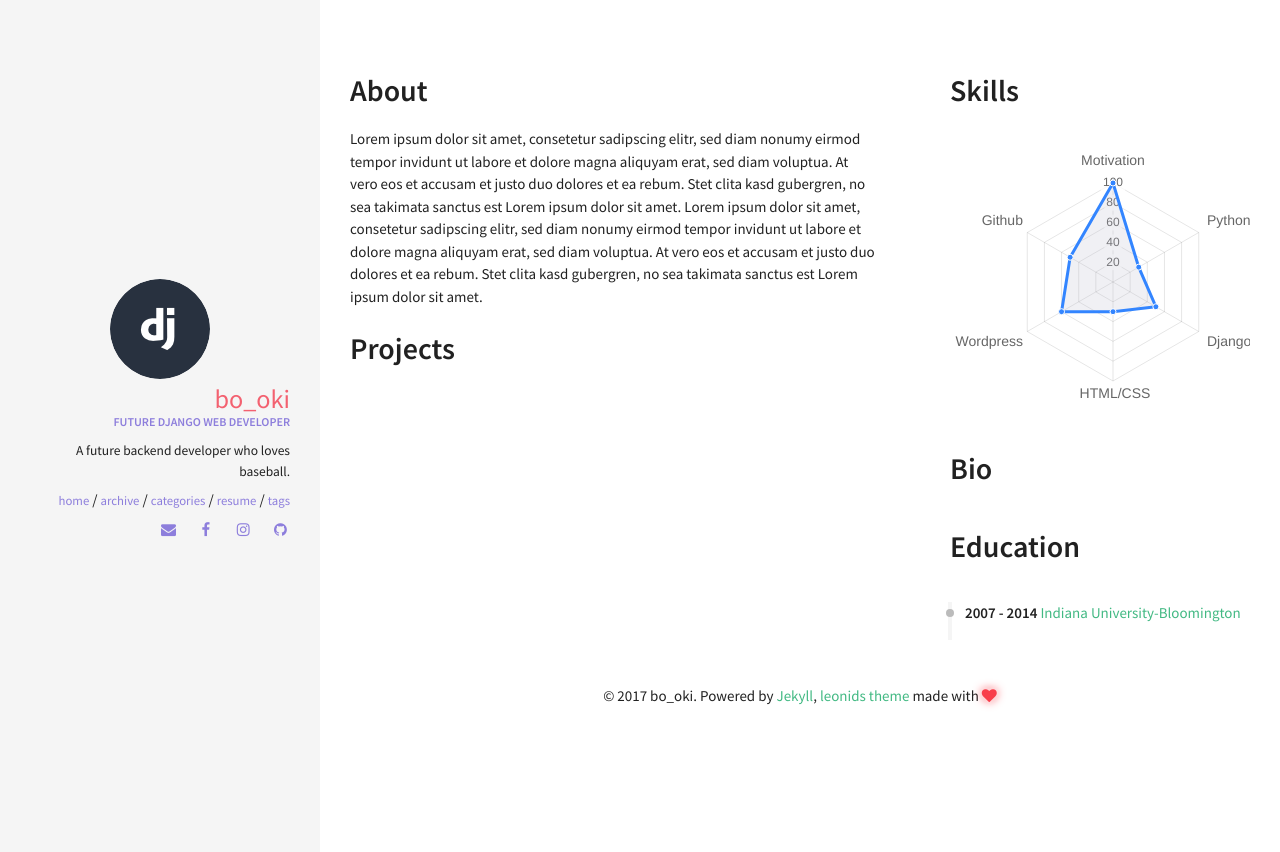
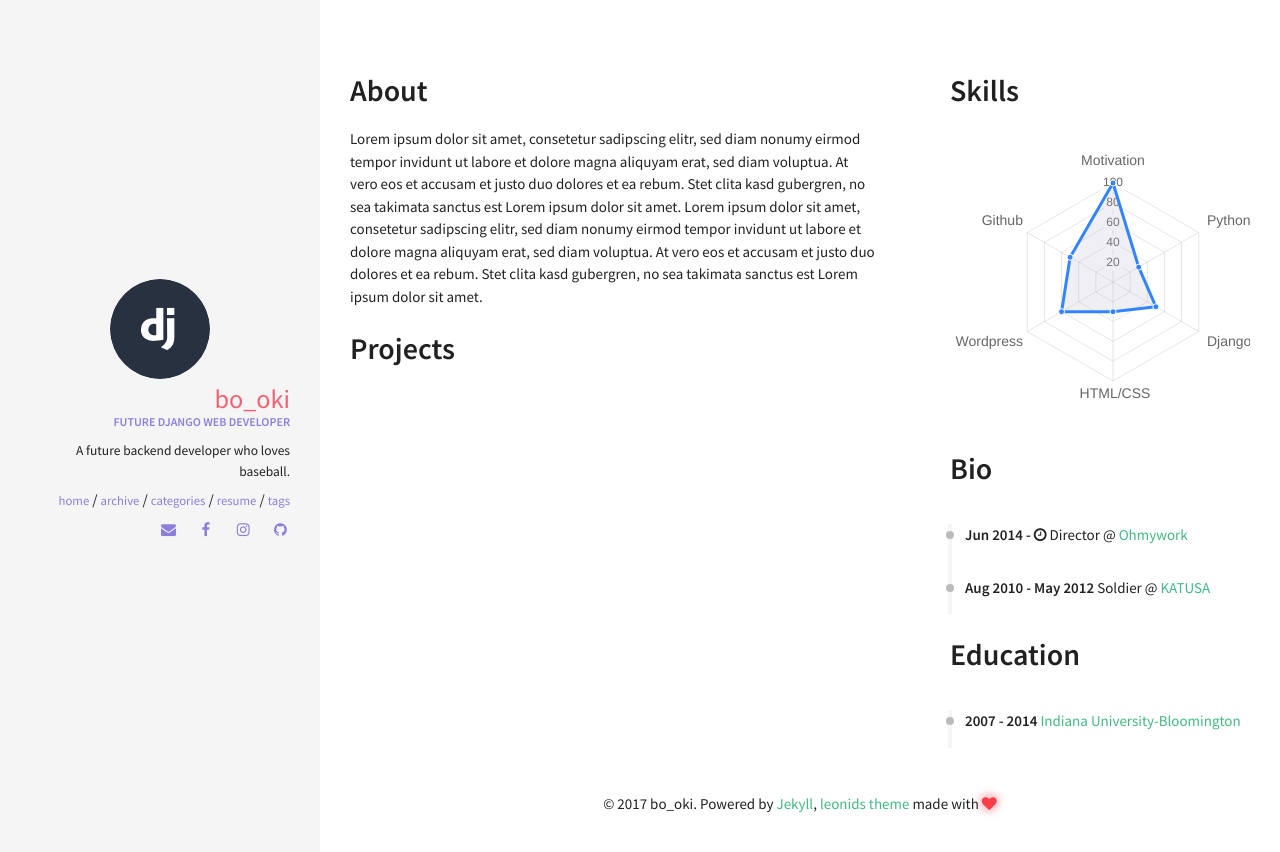
Before and after one commit to bookpark/bookpark.github.io, a Jekyll site: the page built from resume.html, in a window 1280 px wide. Shown: the top 852 px of the page. Built offline with Jekyll 4.4.1, drawn with Linux system fonts in a browser that asks for light colours; nearby versions of some CDN libraries.

Commit message:
updated careers

```diff
--- a/_data/index/careers.yml
+++ b/_data/index/careers.yml
@@ -14,3 +14,12 @@
 #   link: https://www.sap.com/
 #   date: 2010 - 2014
 #   job: Software Developer
+- name: Ohmywork
+  link: #
+  date: Jun 2014 - <i class="fa fa-clock-o" aria-hidden="true" title="Until Now"></i>
+  job: Director
+
+- name: KATUSA
+  link: #
+  date: Aug 2010 - May 2012
+  job: Soldier
```
